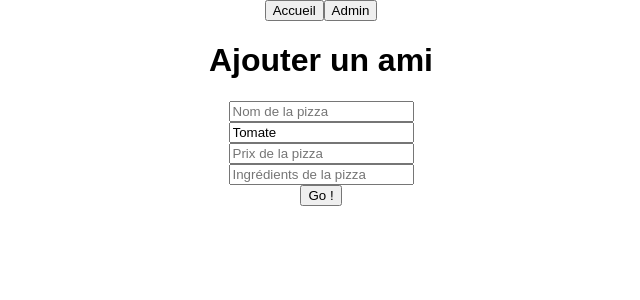
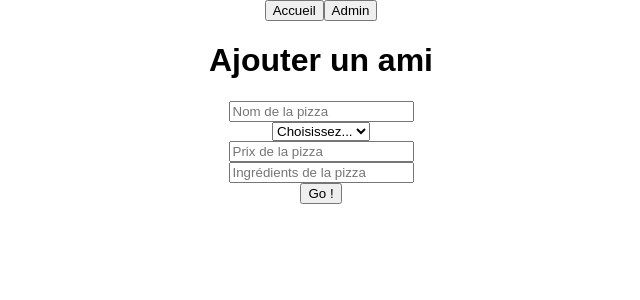
Before and after one commit to dwaps/dig-d11-21, an Angular app: page /admin in a window 1280 px wide. Shown: the top 300 px of the page, without its empty margins (319-959 px from the left). Built offline with nearby package versions, Linux system fonts and the light colour scheme.

Commit message:
reactive form: select

```diff
--- a/src/app/components/admin/admin.component.html
+++ b/src/app/components/admin/admin.component.html
@@ -6,10 +6,12 @@
     formControlName="name"
     placeholder="Nom de la pizza">
   <br>
-  <input
-    type="text"
-    formControlName="category"
-    placeholder="Catégorie de la pizza">
+  <select formControlName="category">
+    <option value="" selected disabled>Choisissez...</option>
+    <option *ngFor="let cat of categories" [ngValue]="cat">
+      {{ cat }}
+    </option>
+  </select>
   <br>
   <input
     type="number"
--- a/src/app/components/admin/admin.component.ts
+++ b/src/app/components/admin/admin.component.ts
@@ -1,6 +1,12 @@
 import { Component, OnInit } from '@angular/core';
 import { FormControl, FormGroup, Validators } from '@angular/forms';
 
+
+enum Categories {
+  TOMATO = "Tomate",
+  CREAM = "Crème",
+  SPECIAL = "Spéciale"
+}
 @Component({
   selector: 'app-admin',
   templateUrl: './admin.component.html',
@@ -8,12 +14,18 @@ import { FormControl, FormGroup, Validators } from '@angular/forms';
 })
 export class AdminComponent implements OnInit {
 
+  categories: Array<Categories|string> = [
+    Categories.TOMATO,
+    Categories.CREAM,
+    Categories.SPECIAL,
+  ];
+
   formCreatePizza = new FormGroup({
     name: new FormControl('', [
       Validators.required,
       Validators.minLength(3)
     ]),
-    category: new FormControl('Tomate', Validators.required),
+    category: new FormControl('', Validators.required),
     price: new FormControl('', Validators.required),
     ingredients: new FormControl('', Validators.required),
   });
```
